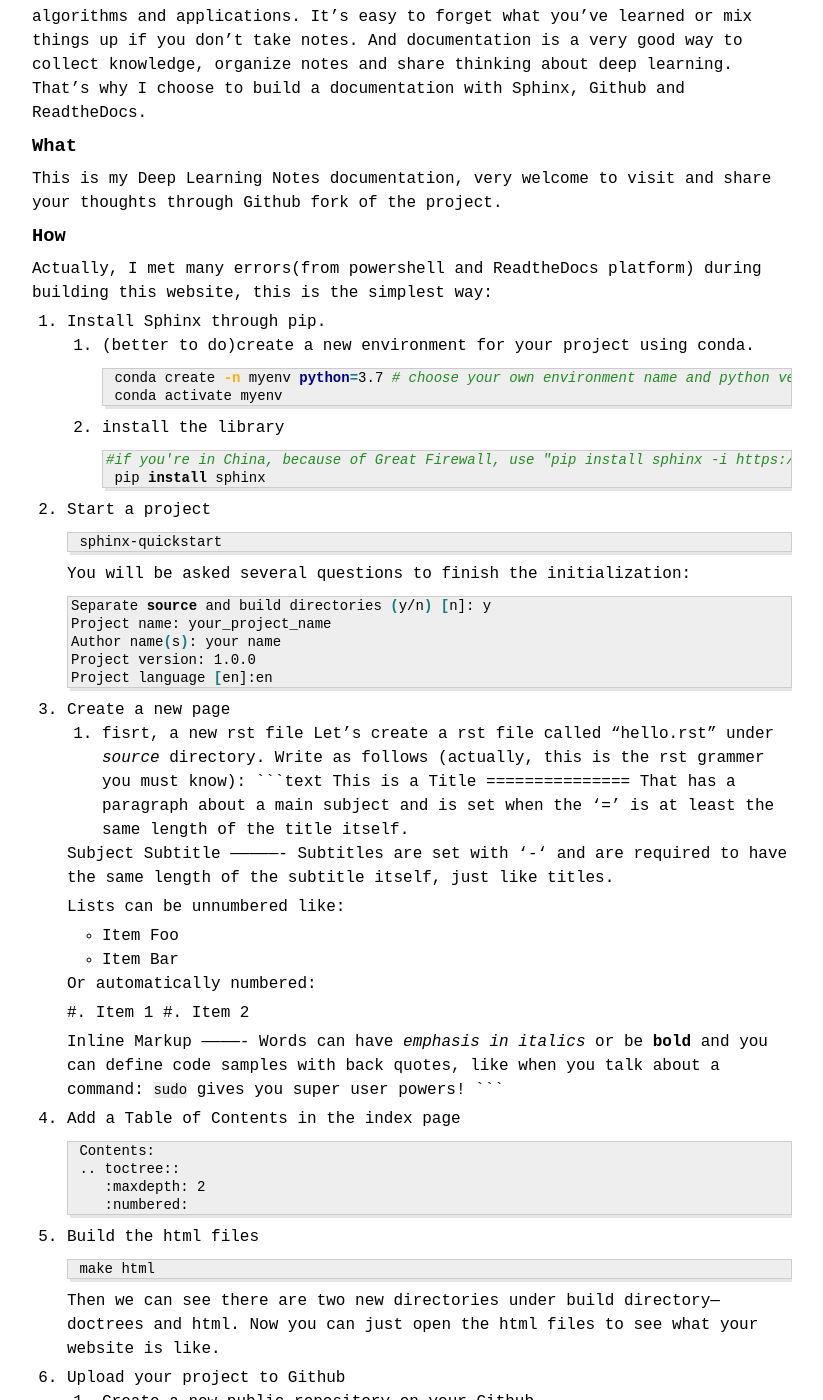
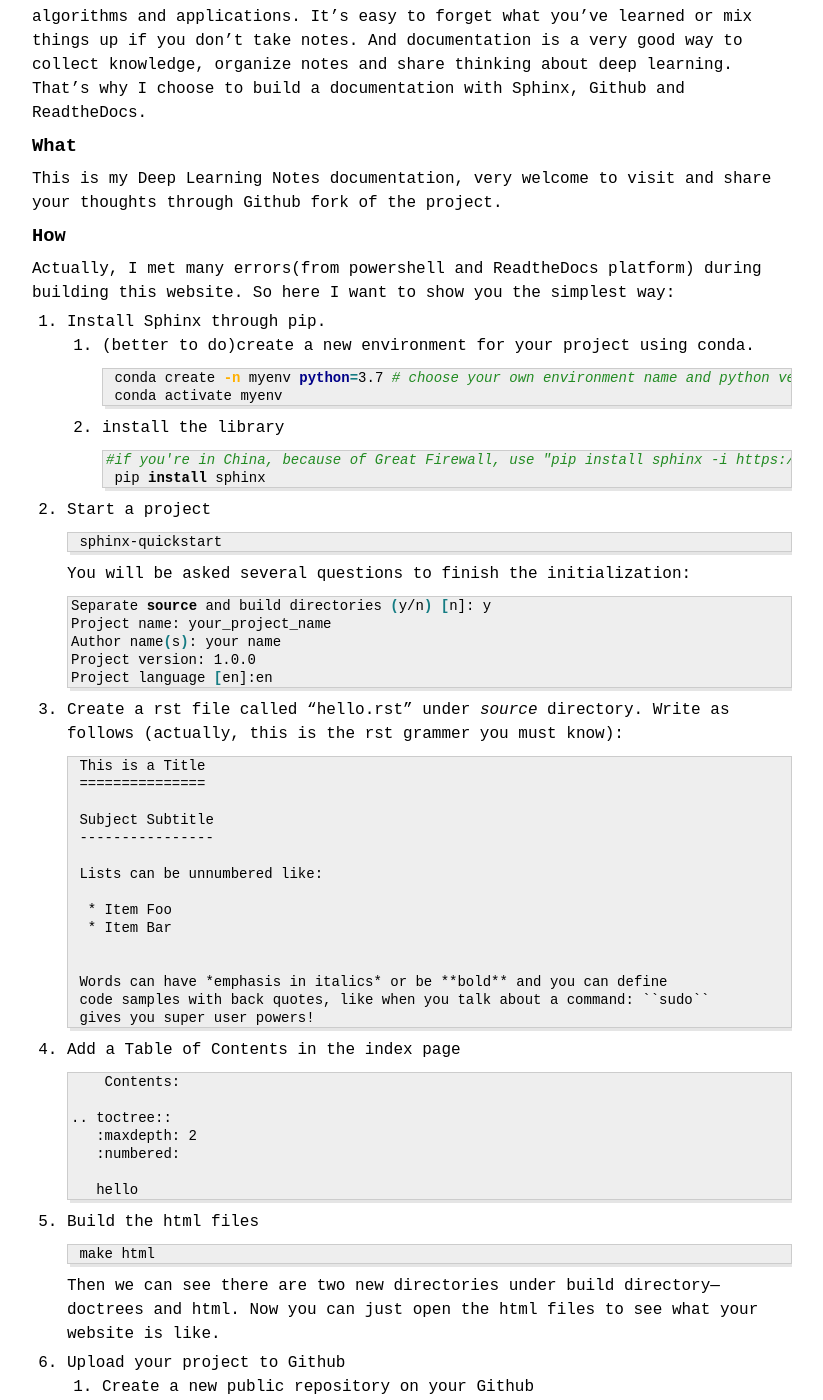
Before and after one commit to momo4826/momo4826.github.io, a Jekyll site: the page built from _posts/deep learning/website/2022-11-27-getting-started-with-github-sphinx-readthedocs.md, in a window 1280 px wide and 1400 px high, scrolled down 270 px. Shown: the whole window, without its empty margins (228-1051 px from the left). Built offline with Jekyll 4.4.1, drawn with Linux system fonts in a browser that asks for light colours; some of the changed text lies outside the part shown.

````diff
--- a/_posts/deep learning/website/2022-11-27-getting-started-with-github-sphinx-readthedocs.md
+++ b/_posts/deep learning/website/2022-11-27-getting-started-with-github-sphinx-readthedocs.md
@@ -3,7 +3,7 @@ layout: post
 title: Getting Started with Github, Sphinx and ReadtheDocs
 date: 2022-11-27
 categories: [website]
-tags: [personal website, github, sphinx, readthedocs]
+tags: [sphinx, personal website, github, readthedocs]
 excerpt: How to build a personal documentation project with Sphinx, Github and ReadtheDocs.
 ---
 
@@ -12,7 +12,7 @@ Deep Learning is a fast-growing field with too many models(papers), methods, alg
 ### What
 This is my [Deep Learning Notes](...) documentation, very welcome to visit and share your thoughts through Github fork of the project.
 ### How
-Actually, I met many errors(from powershell and ReadtheDocs platform) during building this website, this is the simplest way:
+Actually, I met many errors(from powershell and ReadtheDocs platform) during building this website. So here I want to show you the simplest way:
 1. Install Sphinx through pip.
    1. (better to do)create a new environment for your project using conda.
    ```shell
@@ -28,7 +28,7 @@ Actually, I met many errors(from powershell and ReadtheDocs platform) during bui
    ```shell
     sphinx-quickstart
     ```
-    You will be asked several questions to finish the initialization:
+   You will be asked several questions to finish the initialization:
     ```shell
    Separate source and build directories (y/n) [n]: y
    Project name: your_project_name
@@ -36,33 +36,21 @@ Actually, I met many errors(from powershell and ReadtheDocs platform) during bui
    Project version: 1.0.0
    Project language [en]:en
     ```
-3. Create a new page
-   1. fisrt, a new rst file
-Let's create a rst file called "hello.rst" under *source* directory.
- Write as follows (actually, this is the rst grammer you must know):
+3. Create a rst file called "hello.rst" under *source* directory. Write as follows (actually, this is the rst grammer you must know):
+
     ```text
     This is a Title
     ===============
-    That has a paragraph about a main subject and is set when the '='
-    is at least the same length of the title itself.
 
     Subject Subtitle
     ----------------
-    Subtitles are set with '-' and are required to have the same length
-    of the subtitle itself, just like titles.
 
     Lists can be unnumbered like:
 
      * Item Foo
      * Item Bar
 
-    Or automatically numbered:
 
-     #. Item 1
-     #. Item 2
-
-    Inline Markup
-    -------------
     Words can have *emphasis in italics* or be **bold** and you can define
     code samples with back quotes, like when you talk about a command: ``sudo``
     gives you super user powers!
@@ -70,11 +58,14 @@ Let's create a rst file called "hello.rst" under *source* directory.
 
 4. Add a Table of Contents in the index page
    ```text
-    Contents:
-    .. toctree::
-       :maxdepth: 2
-       :numbered:
-    ```
+       Contents:
+
+   .. toctree::
+      :maxdepth: 2
+      :numbered:
+
+      hello
+   ```
 5. Build the html files
     ```shell
     make html
````
Also changed, not shown: other parts of _posts/deep learning/website/2022-11-27-getting-started-with-github-sphinx-readthedocs.md (+1 -1 lines), _posts/deep learning/website/2022-11-28-build-personal-website-with-jekyll-and-github.md (added, +74 -0 lines).
